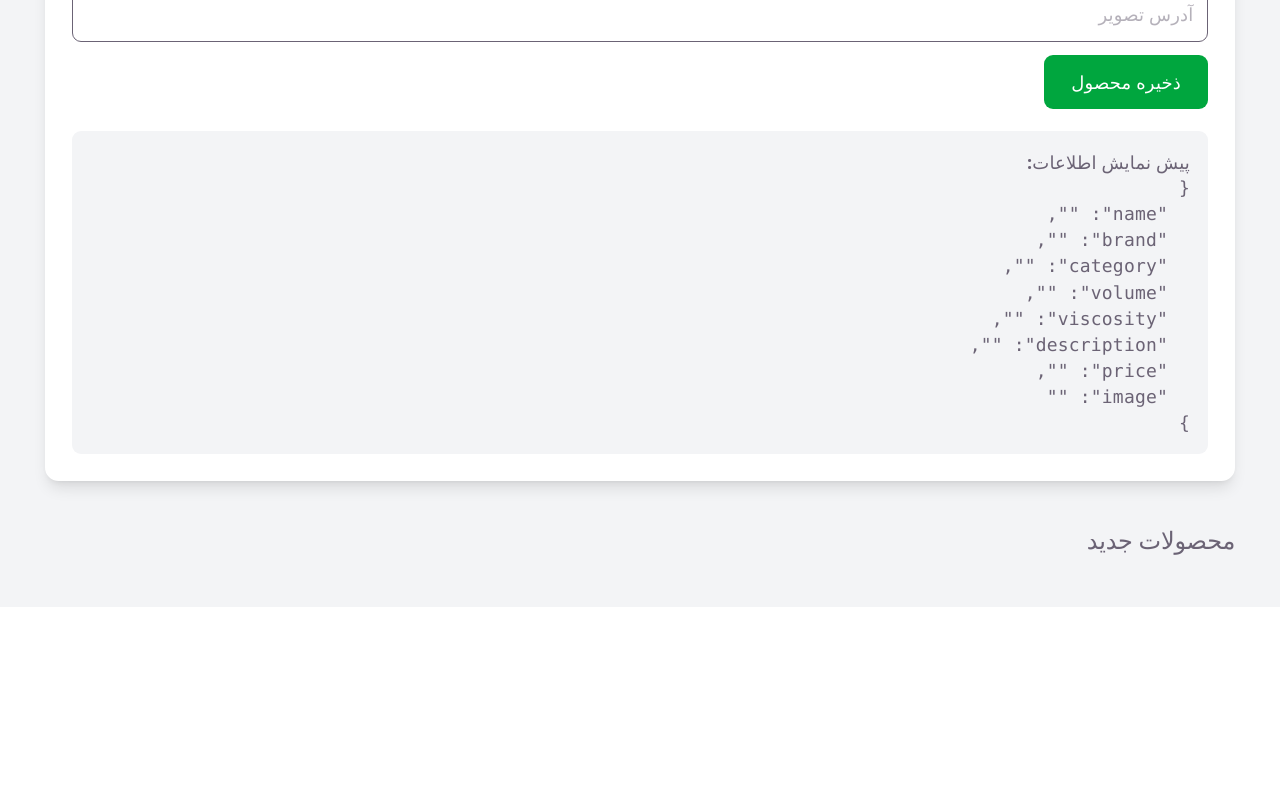
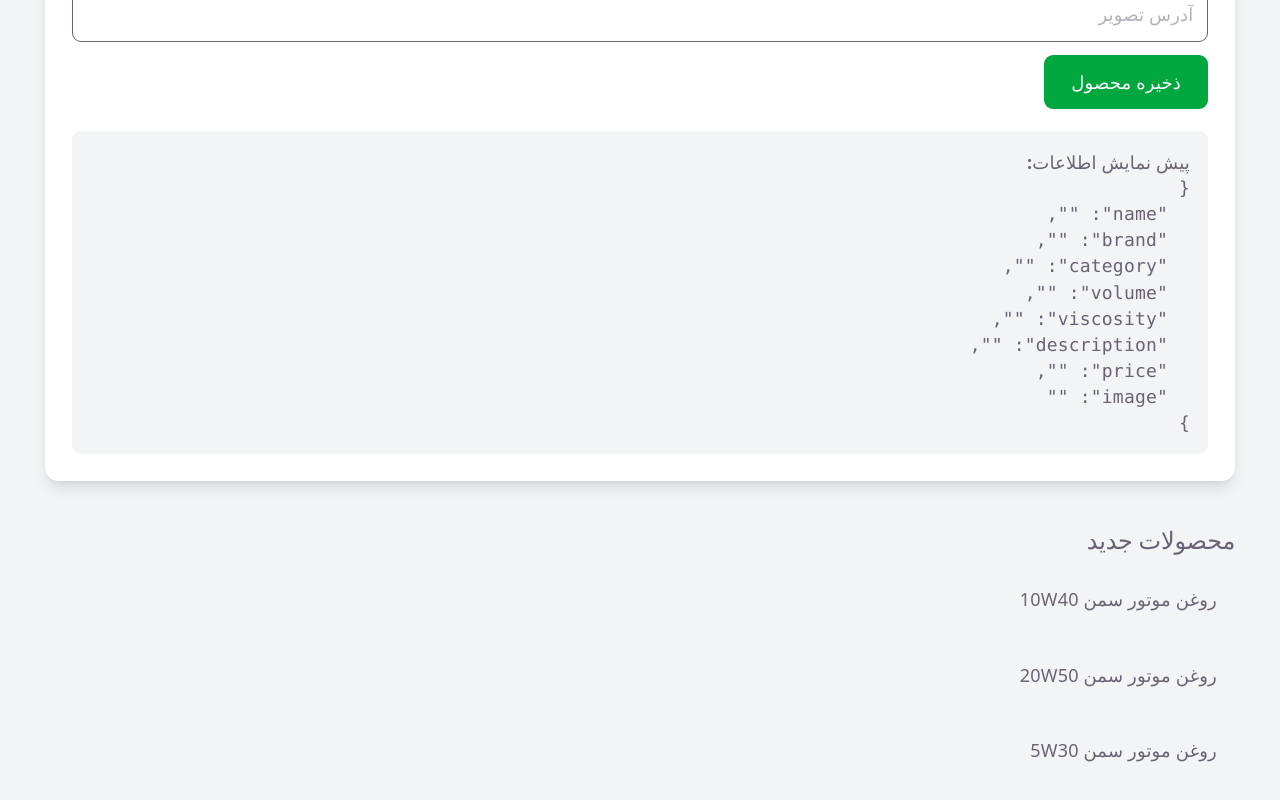
Before and after one commit to shahrost/motor-oil-shop, a React (Vite) app in the folder client/: page /admin in a window 1280 px wide. Shown: the part 935-1735 px from the top of the page. Before the commit the page ends 1542 px from the top, so only its background shows below. Built offline with nearby package versions, Linux system fonts and the light colour scheme.

Commit message:
Add product filters and search

```diff
--- /dev/null
+++ b/client/src/context/ProductContext.jsx
@@ -0,0 +1,39 @@
+import { createContext, useState } from "react";
+import productsData from "../data/products";
+
+const ProductContext = createContext();
+
+
+export function ProductProvider({ children }) {
+
+  const [products, setProducts] = useState(productsData);
+
+
+  function addProduct(product) {
+
+    setProducts([
+      ...products,
+      {
+        ...product,
+        id: Date.now(),
+      },
+    ]);
+
+  }
+
+
+  return (
+    <ProductContext.Provider
+      value={{
+        products,
+        addProduct,
+      }}
+    >
+      {children}
+    </ProductContext.Provider>
+  );
+
+}
+
+
+export default ProductContext;
--- a/client/src/main.jsx
+++ b/client/src/main.jsx
@@ -3,11 +3,14 @@ import { StrictMode } from "react";
 import { createRoot } from "react-dom/client";
 import "./index.css";
 import App from "./App.jsx";
+import { ProductProvider } from "./context/ProductContext";
 
 createRoot(document.getElementById("root")).render(
   <StrictMode>
-    <BrowserRouter>
-      <App />
-    </BrowserRouter>
+    <ProductProvider>
+      <BrowserRouter>
+        <App />
+      </BrowserRouter>
+    </ProductProvider>
   </StrictMode>,
 );
--- a/client/src/pages/Admin.jsx
+++ b/client/src/pages/Admin.jsx
@@ -1,18 +1,9 @@
-import { useState } from "react";
+import { useContext } from "react";
+import ProductContext from "../context/ProductContext";
 import ProductForm from "../components/ProductForm";
 
 function Admin() {
-  const [products, setProducts] = useState([]);
-
-  function addProduct(newProduct) {
-    setProducts([
-      ...products,
-      {
-        ...newProduct,
-        id: Date.now(),
-      },
-    ]);
-  }
+  const { products, addProduct } = useContext(ProductContext);
 
   return (
     <div className="p-10">
```
